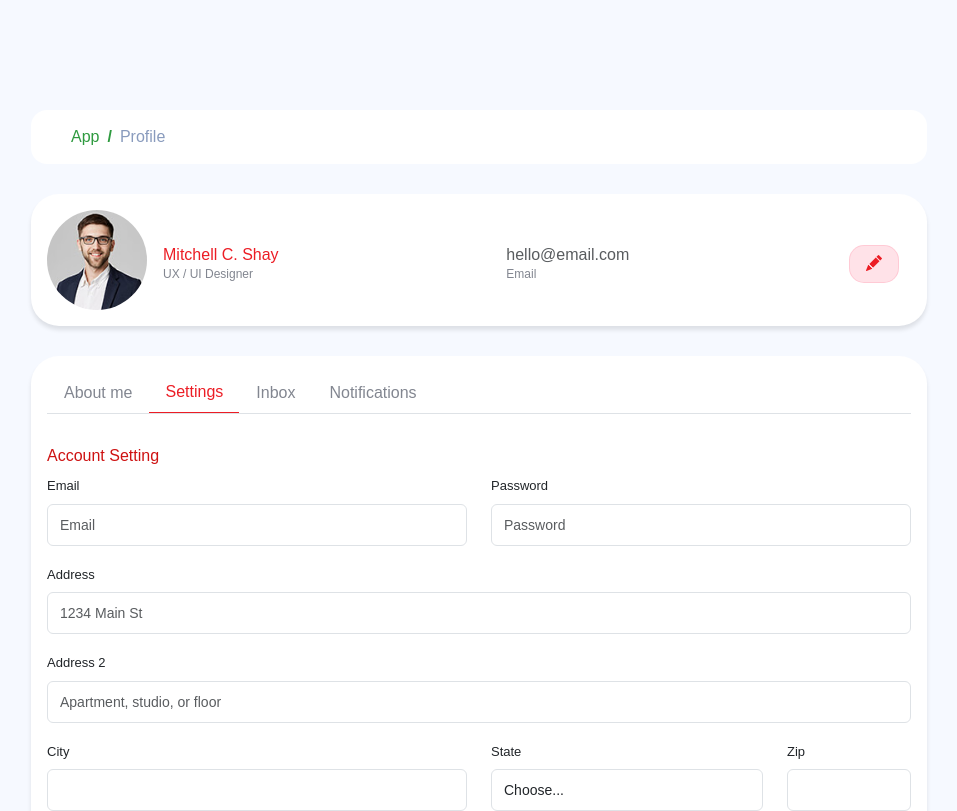
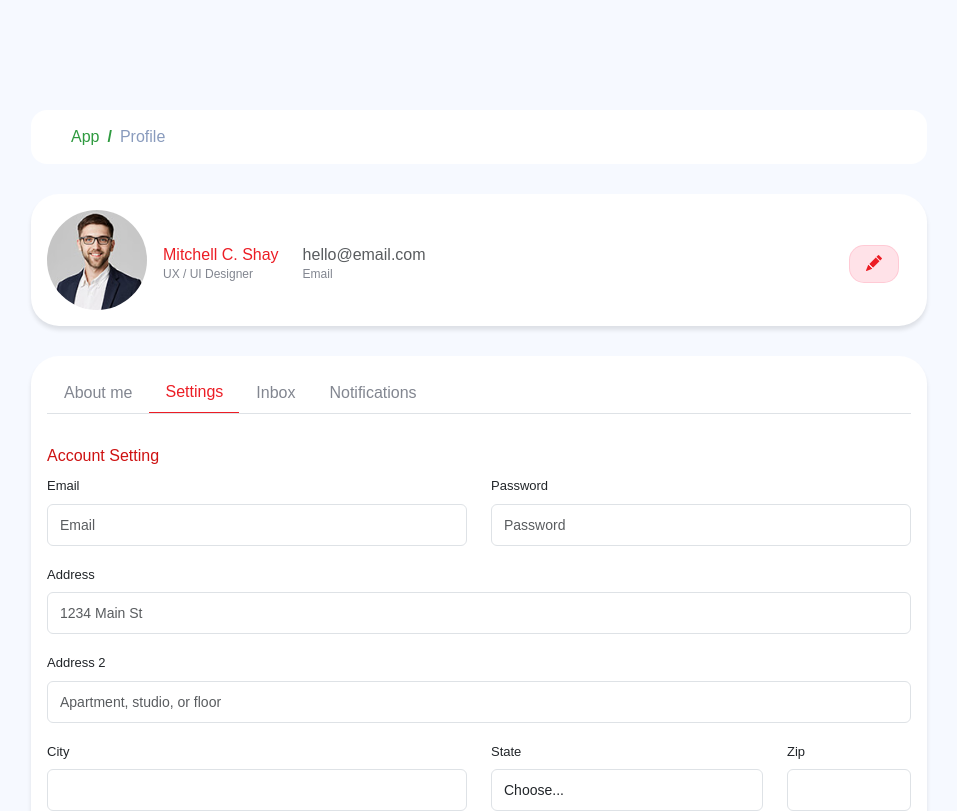
Before and after one commit to nageswararao-nali/kitchen_holiday_admin, a React (Create React App) app: page /myprofile in a window 1280 px wide. Shown: the top 811 px of the page, without its empty margins (311-1268 px from the left). Built offline with nearby package versions, Linux system fonts and the light colour scheme; a web font is replaced by a local one.

Commit message:
changes...

```diff
--- a/src/components/Layout/Layout.css
+++ b/src/components/Layout/Layout.css
@@ -1355,7 +1355,7 @@ p{  font-family: "Nunito", sans-serif; }
 .profile-name,.profile-email{display: flex;
   flex-direction: column;
   justify-content: center;}
-.profile-details{justify-content: space-between;width: 100%;}
+.profile-details{width: 100%;}
 .light.btn-primary {
   background-color: rgba(253, 104, 62, .1);
   background-color: var(--rgba-primary-1);
@@ -1499,6 +1499,9 @@ p{  font-family: "Nunito", sans-serif; }
   background: transparent;
   border-color: transparent;
 }
+.profile-edit{display: flex;
+  justify-content: end;
+  align-items: center;}
 
 @keyframes animate-loading {
   0% {
--- a/src/pages/Myprofile/myprofile.js
+++ b/src/pages/Myprofile/myprofile.js
@@ -34,8 +34,9 @@ function Myprofile() {
                             <div class="profile-details d-flex">
                                 <div class="profile-name px-3 pt-2"><h4 class="text-primary mb-0">Mitchell C. Shay</h4><p>UX / UI Designer</p></div>
                                 <div class="profile-email px-2 pt-2"><h4 class="text-muted mb-0">hello@email.com</h4><p>Email</p></div>
-                                <div class="profile-email px-2 pt-2">
-                                    <a class="btn btn-primary light px-3 me-1" href="#"><i class="bi bi-pencil-fill m-0"></i> </a>
+                                <div className='flex-grow-1 px-2 pt-2 profile-edit'>
+
+                                        <a class="btn btn-primary light px-3 me-1" href="#"><i class="bi bi-pencil-fill m-0"></i> </a>
                                 </div>
                             </div>
                         </div>
```
